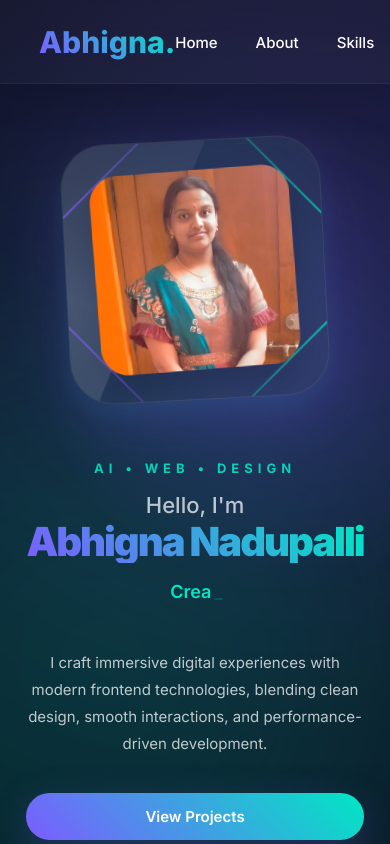
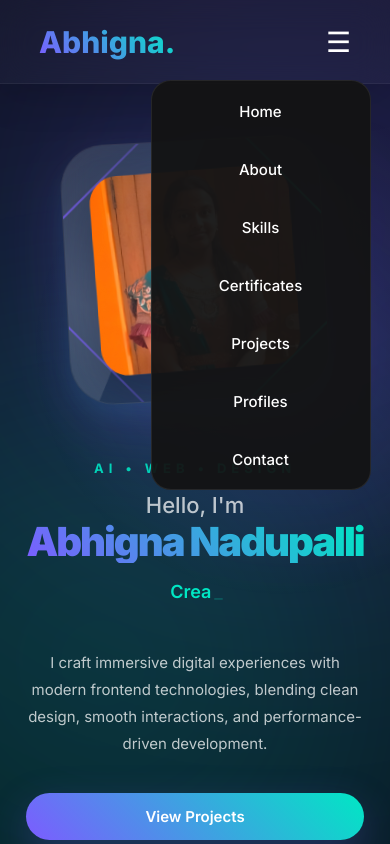
Before and after one commit to Abhigna13/Portfolio, a React (Vite) app: page / in a window 390 px wide. Shown: the top 844 px of the page. Built offline with nearby package versions, Linux system fonts and the light colour scheme.

Commit message:
Added responsive mobile navbar

```diff
--- a/src/components/Navbar.jsx
+++ b/src/components/Navbar.jsx
@@ -1,6 +1,8 @@
-import React from "react";
+import React, { useState } from "react";
 
 const Navbar = () => {
+
+  const [menuOpen, setMenuOpen] = useState(false);
 
   const items = [
     "home",
@@ -13,30 +15,31 @@ const Navbar = () => {
   ];
 
   return (
-    <nav className="navbar" aria-label="Main navigation">
+    <nav className="navbar">
 
-      {/* LOGO */}
       <div className="logo">
         Abhigna<span>.</span>
       </div>
 
-      {/* NAV LINKS */}
-      <ul className="nav-links">
+      {/* Hamburger */}
+      <div
+        className="menu-icon"
+        onClick={() => setMenuOpen(!menuOpen)}
+      >
+        ☰
+      </div>
 
+      <ul className={`nav-links ${menuOpen ? "active" : ""}`}>
         {items.map((item) => (
-
           <li key={item}>
-
-            <a href={`#${item}`}>
-
+            <a
+              href={`#${item}`}
+              onClick={() => setMenuOpen(false)}
+            >
               {item.charAt(0).toUpperCase() + item.slice(1)}
-
             </a>
-
           </li>
-
         ))}
-
       </ul>
 
     </nav>
--- a/src/index.css
+++ b/src/index.css
@@ -179,6 +179,46 @@ body::after{
 
 .navbar a:hover::after{
   width:100%;
+}
+
+.menu-icon {
+  display: none;
+  font-size: 28px;
+  cursor: pointer;
+  color: white;
+}
+
+@media (max-width: 768px) {
+
+  .menu-icon {
+    display: block;
+  }
+
+  .nav-links {
+    display: none;
+
+    position: absolute;
+    top: 80px;
+    right: 5%;
+    width: 220px;
+
+    flex-direction: column;
+    gap: 15px;
+
+    padding: 20px;
+
+    background: rgba(20,20,20,0.95);
+    backdrop-filter: blur(20px);
+
+    border: 1px solid rgba(255,255,255,0.08);
+    border-radius: 20px;
+
+    list-style: none;
+  }
+
+  .nav-links.active {
+    display: flex;
+  }
 }
 
 /* ================= HERO ================= */
```
